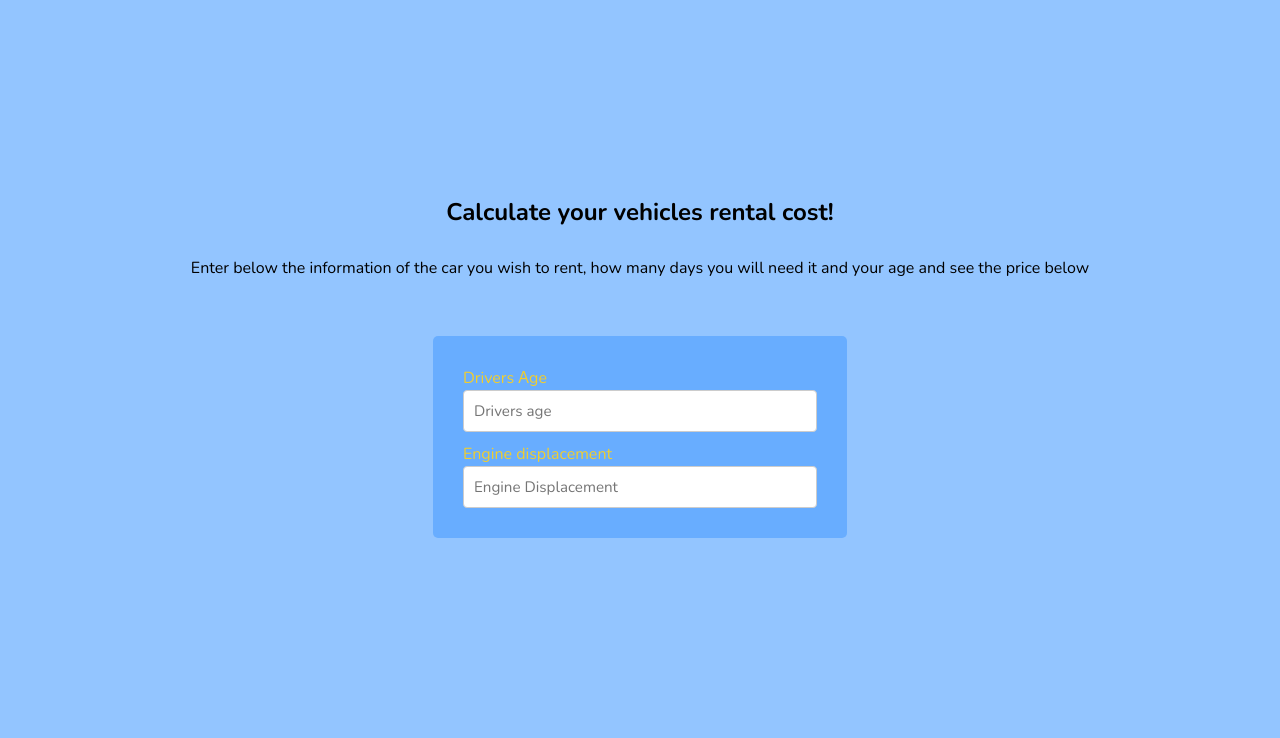
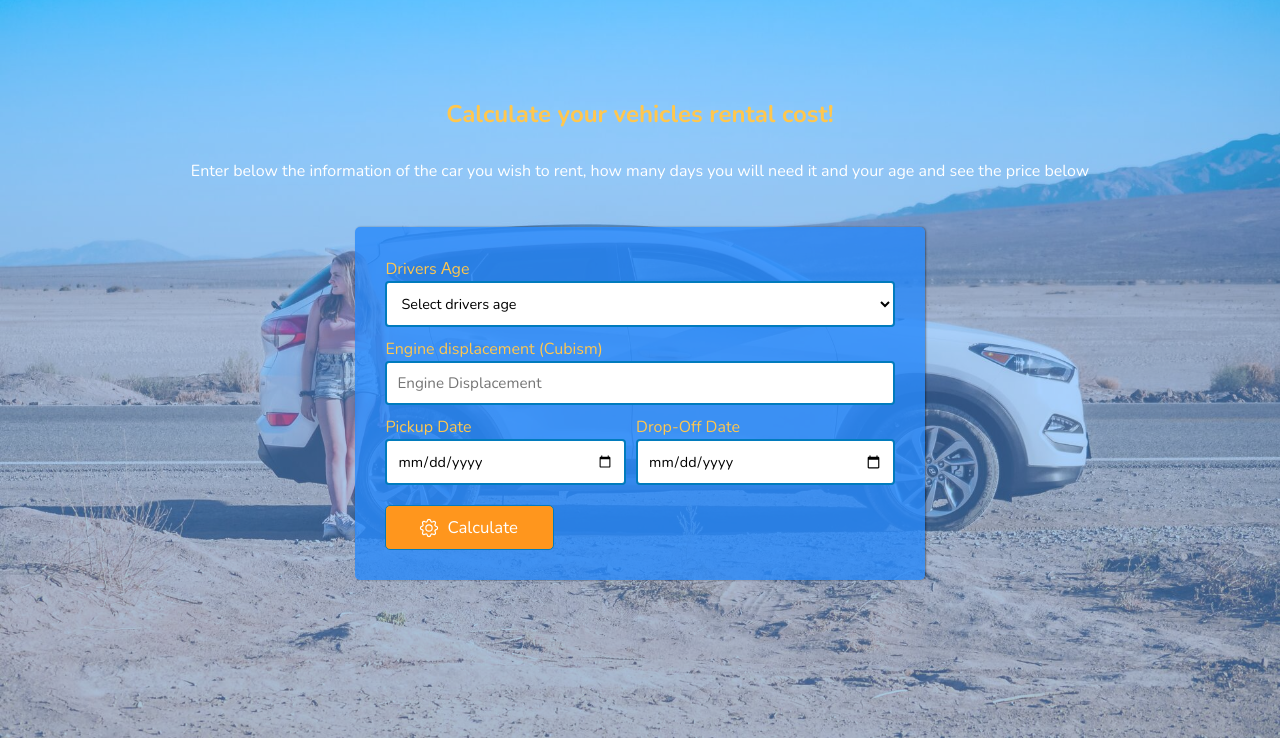
Before and after one commit to NikosTypaldos/CarRentalWebsite, a plain HTML site: page rentalCost.html in a window 1280 px wide. Shown: the part 62-800 px from the top of the page. Drawn offline with nearby package versions, Linux system fonts and the light colour scheme.

Commit message:
adjustments in rental cost page

```diff
--- a/companyStyle.css
+++ b/companyStyle.css
@@ -43,7 +43,7 @@ body {
   flex: 1;
   text-align: center;
   height: 100%;
-  background-color: rgba(86, 164, 253, 0.5);
+  background-color: rgba(75, 159, 255, 0.5);
   color: rgb(255, 255, 255);
   flex-wrap: wrap;
 }
--- a/rentalCost.css
+++ b/rentalCost.css
@@ -23,13 +23,26 @@ body {
   flex-direction: row;
   line-height: 1.5;
   min-height: 100vh;
-  background: rgba(75, 159, 255, 0.6);
+  background-image: url(images/rentalCost.jpg);
+  background-position: center;
+  background-size: cover;
+  background-repeat: no-repeat;
   overflow: none;
   justify-content: center;
   align-items: center;
 }
 
+.wrapper {
+  display: flex;
+  width: 100%;
+  height: 100vh;
+  align-items: center;
+  justify-content: center;
+  background-color: rgba(86, 165, 255, 0.5);
+}
+
 .container {
+
   display: flex;
   width: 100%;
   height: 50vh;
@@ -47,36 +60,100 @@ body {
 }
 
 .caption > h2 {
+  color: #ffc74e;
   padding-bottom: 3%;
+}
+
+.caption > p {
+  color: white;
+  padding-bottom: 5%;
 }
 
 form {
   display: table;
+}
+
+table {
+  display: table;
   border-radius: 5px;
-  padding: 20px 20px 20px 20px;
-  background-color: rgba(75, 159, 255, 0.6);
-  color: whitesmoke;
+  width: 100%;
+  padding: 20px;
+  background-color: rgba(39, 137, 250, 0.8);
+  box-shadow: 1px 0px 2px rgba(0, 0, 0, 0.4);
   align-items: center;
   border-collapse: separate;
   border-spacing: 10px;
 }
 
-.row {
-  display: table-row;
+label {
+  color: #ffc74e;
 }
 
-label {
-  color: rgb(241, 206, 47);
+input[type="number"],
+input[type="date"],
+select {
+  outline: none;
+  width: 100%;
+  padding: 10px;
+  border: 2px solid #017bbd;
+  background-color: white;
+  border-radius: 4px;
+  font-size: 0.9rem;
+  transition: border 0.3s;
 }
 
-input[type="number"] {
-  width: 100%;
-  padding: 10px;
-  border: 1px solid #ccc;
-  border-radius: 4px;
-  font-size: 0.9rem;
+input[type="number"]:focus,
+input[type="date"]:focus,
+input[type="number"]:hover,
+input[type="date"]:hover,
+select:focus,
+select:hover {
+  border: 2px solid #d68b00;
 }
 
 ::placeholder {
   font-size: 0.95rem;
 }
+
+button {
+  display: flex;
+  align-items: center;
+  justify-content: center;
+  margin-top: 10px;
+  outline: none;
+  width: 70%;
+  padding: 10px;
+  border: 1px solid #017bbd;
+  background-color: rgb(255, 150, 29);
+  color: white;
+  border-radius: 5px;
+  transition: all linear 0.5s;
+  font-size: 1.05rem;
+}
+
+button:hover {
+  border: 1px solid #613f00;
+  box-shadow: 1px 0px 1px #744b00;
+  color: #613f00;
+}
+
+svg {
+  display: flex;
+  flex-direction: row;
+  transition-property: transform;
+  transition-duration: 1s;
+  margin-right: 10px;
+  scale: 1.15;
+}
+
+button:hover svg {
+  animation-name: rotate;
+  animation-duration: 2s;
+  animation-iteration-count: infinite;
+  animation-timing-function: linear;
+}
+
+@keyframes rotate {
+  from {transform: rotate(0deg);}
+  to {transform: rotate(360deg);}
+}
--- a/rentalCost.html
+++ b/rentalCost.html
@@ -36,37 +36,79 @@
         </div>
       </div>
     </div>
-
+    <div class="wrapper">
       <div class="container">
         <div class="caption">
           <h2>Calculate your vehicles rental cost!</h2>
           <p>
-          Enter below the information of the car you wish to rent, how many days
-          you will need it and your age and see the price below
+            Enter below the information of the car you wish to rent, how many
+            days you will need it and your age and see the price below
           </p>
         </div>
 
         <form action="">
-        <div class="row">
+          <table>
+            <tr>
+              <td colspan="2">
                 <label for="driverAge">Drivers Αge</label>
-          <input
-            type="number"
-            id="driverAge"
-            min="18"
-            placeholder="Drivers age"
-            max="90"
-          />
-        </div>
-        <div class="row">
-          <label for="engineDisplacement">Engine displacement</label>
+                <select>
+                  <option value="0">Select drivers age</option>
+                  <option value="1">18-22</option>
+                  <option value="2">22-30</option>
+                  <option value="3">>30</option>
+                </select>
+              </td>
+            </tr>
+            <tr>
+              <td colspan="2">
+                <label for="engineDisplacement"
+                  >Engine displacement (Cubism)</label
+                >
                 <input
                   type="number"
                   id="engineDisplacement"
                   min="0"
                   placeholder="Engine Displacement"
                 />
+              </td>
+            </tr>
+            <tr>
+              <td colspan="1">
+                <label for="fromDate" class="fromDateLbl">Pickup Date</label>
+                <input type="date" id="fromDate" />
+              </td>
+              <td colspan="1">
+                <label for="toDate" class="toDateLbl">Drop-Off Date</label>
+                <input type="date" id="toDate" />
+              </td>
+            </tr>
+            <tr>
+              <td>
+                <div class="elem">
+                  <button>
+                    <svg
+                      xmlns="http://www.w3.org/2000/svg"
+                      width="16"
+                      height="16"
+                      fill="currentColor"
+                      class="bi bi-gear"
+                      viewBox="0 0 16 16"
+                    >
+                      <path
+                        d="M8 4.754a3.246 3.246 0 1 0 0 6.492 3.246 3.246 0 0 0 0-6.492zM5.754 8a2.246 2.246 0 1 1 4.492 0 2.246 2.246 0 0 1-4.492 0z"
+                      />
+                      <path
+                        d="M9.796 1.343c-.527-1.79-3.065-1.79-3.592 0l-.094.319a.873.873 0 0 1-1.255.52l-.292-.16c-1.64-.892-3.433.902-2.54 2.541l.159.292a.873.873 0 0 1-.52 1.255l-.319.094c-1.79.527-1.79 3.065 0 3.592l.319.094a.873.873 0 0 1 .52 1.255l-.16.292c-.892 1.64.901 3.434 2.541 2.54l.292-.159a.873.873 0 0 1 1.255.52l.094.319c.527 1.79 3.065 1.79 3.592 0l.094-.319a.873.873 0 0 1 1.255-.52l.292.16c1.64.893 3.434-.902 2.54-2.541l-.159-.292a.873.873 0 0 1 .52-1.255l.319-.094c1.79-.527 1.79-3.065 0-3.592l-.319-.094a.873.873 0 0 1-.52-1.255l.16-.292c.893-1.64-.902-3.433-2.541-2.54l-.292.159a.873.873 0 0 1-1.255-.52l-.094-.319zm-2.633.283c.246-.835 1.428-.835 1.674 0l.094.319a1.873 1.873 0 0 0 2.693 1.115l.291-.16c.764-.415 1.6.42 1.184 1.185l-.159.292a1.873 1.873 0 0 0 1.116 2.692l.318.094c.835.246.835 1.428 0 1.674l-.319.094a1.873 1.873 0 0 0-1.115 2.693l.16.291c.415.764-.42 1.6-1.185 1.184l-.291-.159a1.873 1.873 0 0 0-2.693 1.116l-.094.318c-.246.835-1.428.835-1.674 0l-.094-.319a1.873 1.873 0 0 0-2.692-1.115l-.292.16c-.764.415-1.6-.42-1.184-1.185l.159-.291A1.873 1.873 0 0 0 1.945 8.93l-.319-.094c-.835-.246-.835-1.428 0-1.674l.319-.094A1.873 1.873 0 0 0 3.06 4.377l-.16-.292c-.415-.764.42-1.6 1.185-1.184l.292.159a1.873 1.873 0 0 0 2.692-1.115l.094-.319z"
+                      />
+                    </svg>
+                    Calculate
+                  </button>
                 </div>
+              </td>
+            </tr>
+          </table>
         </form>
+      </div>
     </div>
 
     <script src="app.js"></script>
```
Also changed, not shown: images/rentalCost.jpg (added). Lines whose indentation alone changed are shown as unchanged.
